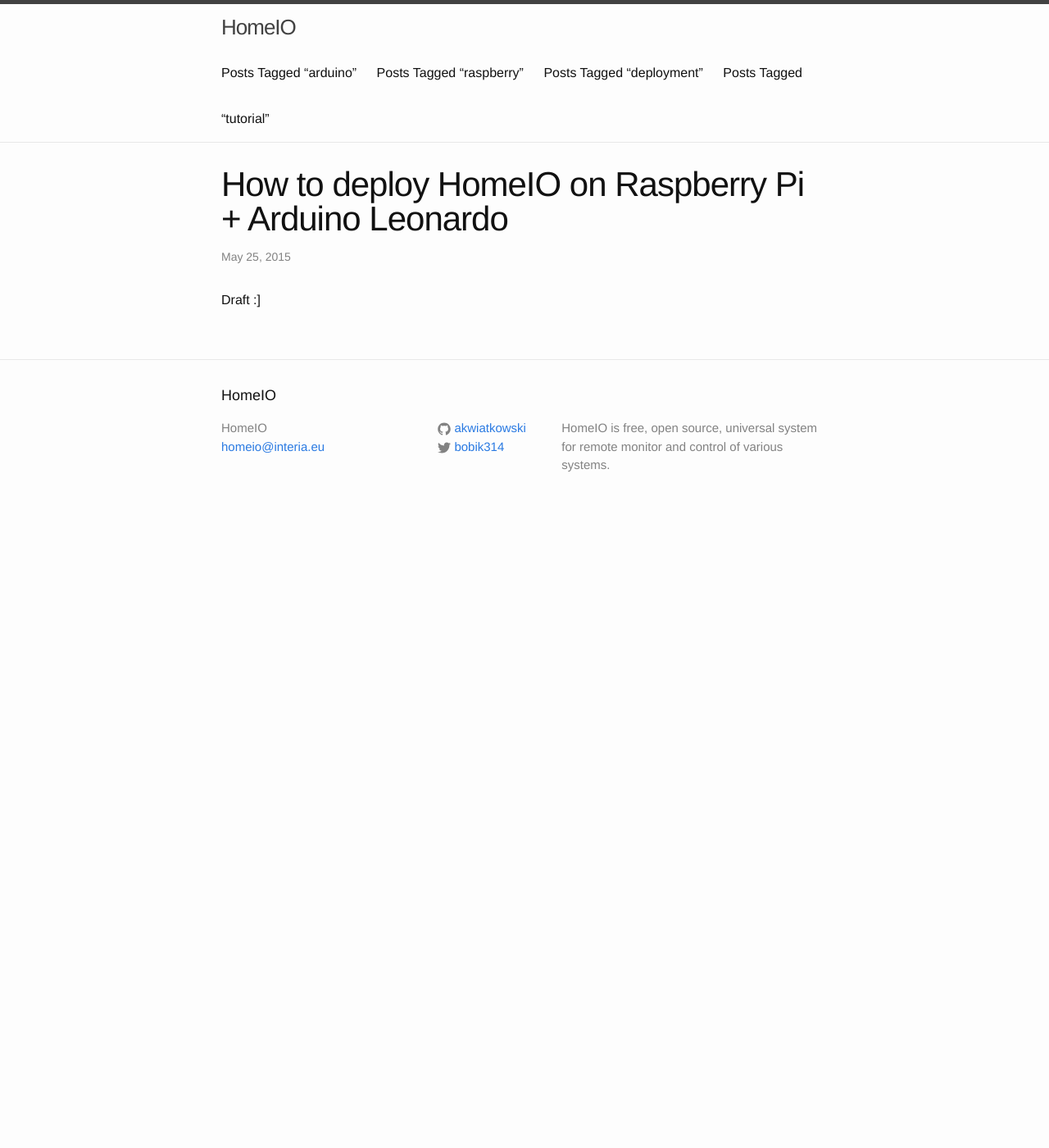
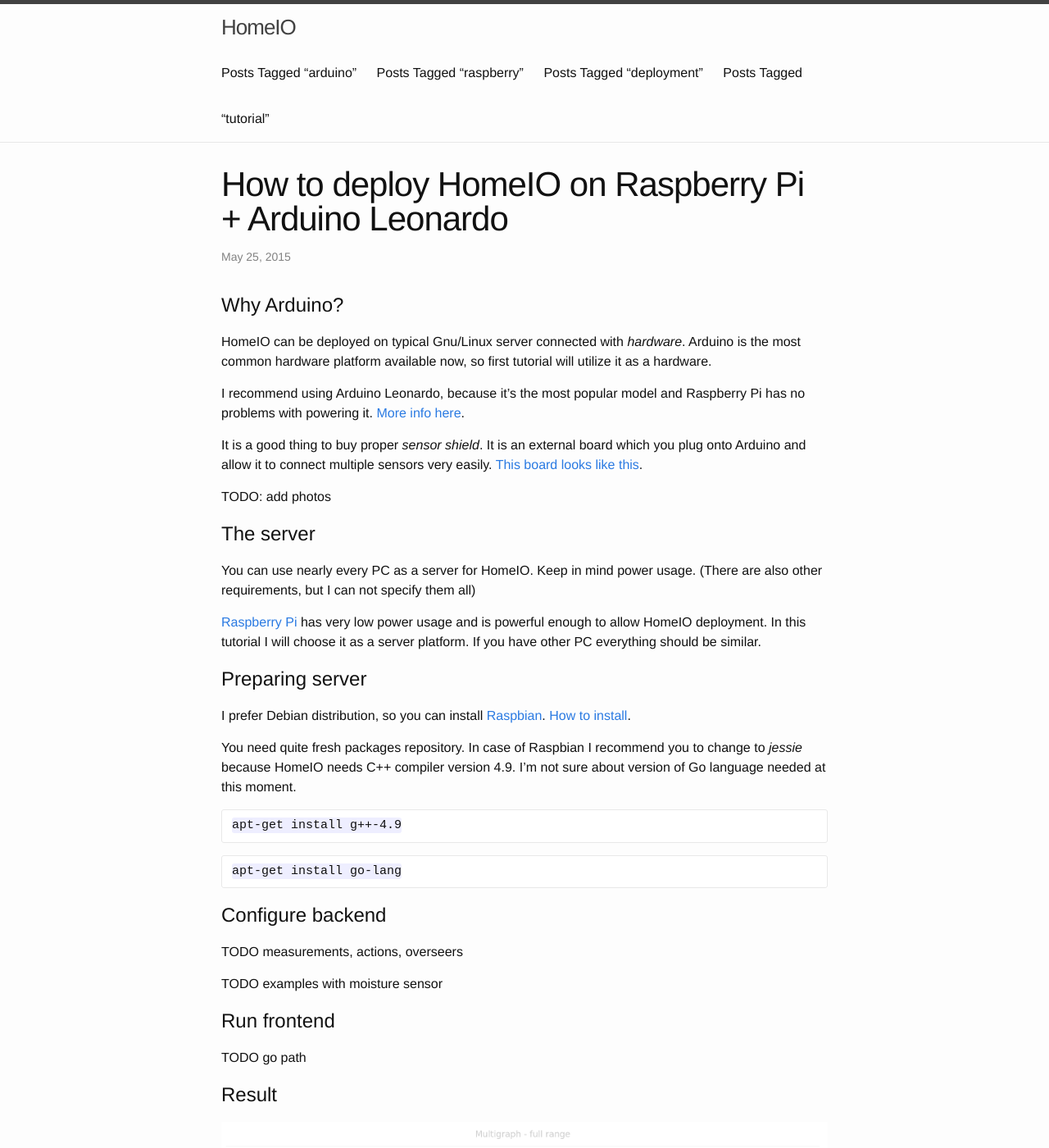
Before and after one commit to HomeIO/HomeIO.github.io, a Jekyll site: the page built from _posts/2015-05-25-raspberry-pi-and-arduino-leonardo-deployment.markdown, in a window 1280 px wide and 1400 px high. Shown: the whole window at 82% size. Built offline with Jekyll 4.4.1, drawn with Linux system fonts in a browser that asks for light colours.

Commit message:
post + images

````diff
--- a/_config.yml
+++ b/_config.yml
@@ -4,8 +4,10 @@
 description: > # this means to ignore newlines until "baseurl:"
   HomeIO is free, open source, universal system for remote monitor and control
   of various systems.
-baseurl: "" # the subpath of your site, e.g. /blog/
-url: "http://homeio.org.pl" # the base hostname & protocol for your site
+baseurl: ""
+url: "http://homeio.org.pl"
+links:
+  firmware: "https://github.com/HomeIO/homeio_firmware_arduino"
 twitter_username: bobik314
 github_username:  akwiatkowski
 
--- a/_posts/2015-05-25-raspberry-pi-and-arduino-leonardo-deployment.markdown
+++ b/_posts/2015-05-25-raspberry-pi-and-arduino-leonardo-deployment.markdown
@@ -6,4 +6,65 @@
 tags: arduino raspberry deployment tutorial
 ---
 
-Draft :]
+[arduino-leonardo]:             http://www.arduino.cc/en/Main/ArduinoBoardLeonardo
+[arduino-leonardo-shield]:      http://mlm-s2-p.mlstatic.com/sensor-shield-v50-expansion-para-arduino-uno-leonardo-mega-16954-MLM20129830675_072014-O.jpg
+[raspberry]:                    https://www.raspberrypi.org/
+[raspbian]:                     https://www.raspbian.org/
+[raspbian-install-to-sd]:       http://www.instructables.com/id/How-to-install-Rasbian-Wheezy-on-the-Raspberry-P/
+
+Why Arduino?
+============
+
+HomeIO can be deployed on typical Gnu/Linux server connected with _hardware_. Arduino is the
+most common hardware platform available now, so first tutorial will utilize it as a hardware.
+
+I recommend using Arduino Leonardo, because it's the most popular model and Raspberry Pi has
+no problems with powering it. [More info here][arduino-leonardo].
+
+It is a good thing to buy proper _sensor shield_. It is an external board which you plug onto
+Arduino and allow it to connect multiple sensors very easily. [This board looks like this][arduino-leonardo-shield].
+
+TODO: add photos
+
+The server
+==========
+
+You can use nearly every PC as a server for HomeIO. Keep in mind power usage. (There are also
+other requirements, but I can not specify them all)
+
+[Raspberry Pi][raspberry] has very low power usage and is powerful enough to allow
+HomeIO deployment. In this tutorial I will choose it as a server platform. If you have other PC
+everything should be similar.
+
+Preparing server
+================
+
+I prefer Debian distribution, so you can install [Raspbian][raspbian]. [How to install][raspbian-install-to-sd].
+
+You need quite fresh packages repository. In case of Raspbian I recommend you to change to _jessie_ because
+HomeIO needs C++ compiler version 4.9. I'm not sure about version of Go language needed at this moment.
+
+```
+apt-get install g++-4.9
+```
+
+```
+apt-get install go-lang
+```
+
+Configure backend
+=================
+
+TODO measurements, actions, overseers
+
+TODO examples with moisture sensor
+
+Run frontend
+============
+
+TODO go path
+
+Result
+======
+
+![Multigraph sample](/images/homeio4.png)
````
Also changed, not shown: images/homeio1.png (added), images/homeio2.png (added), images/homeio3.png (added), images/homeio4.png (added), images/homeio5.png (added).
